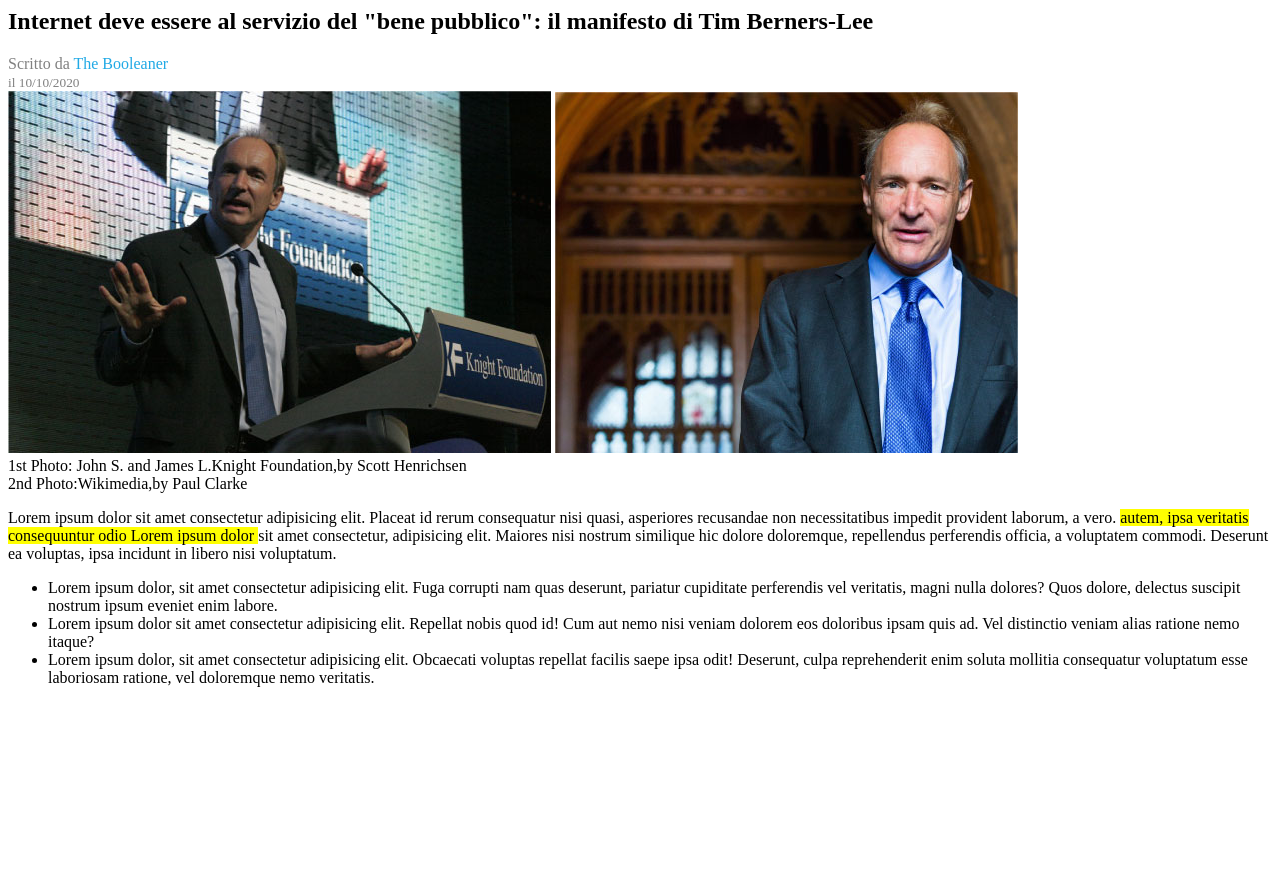
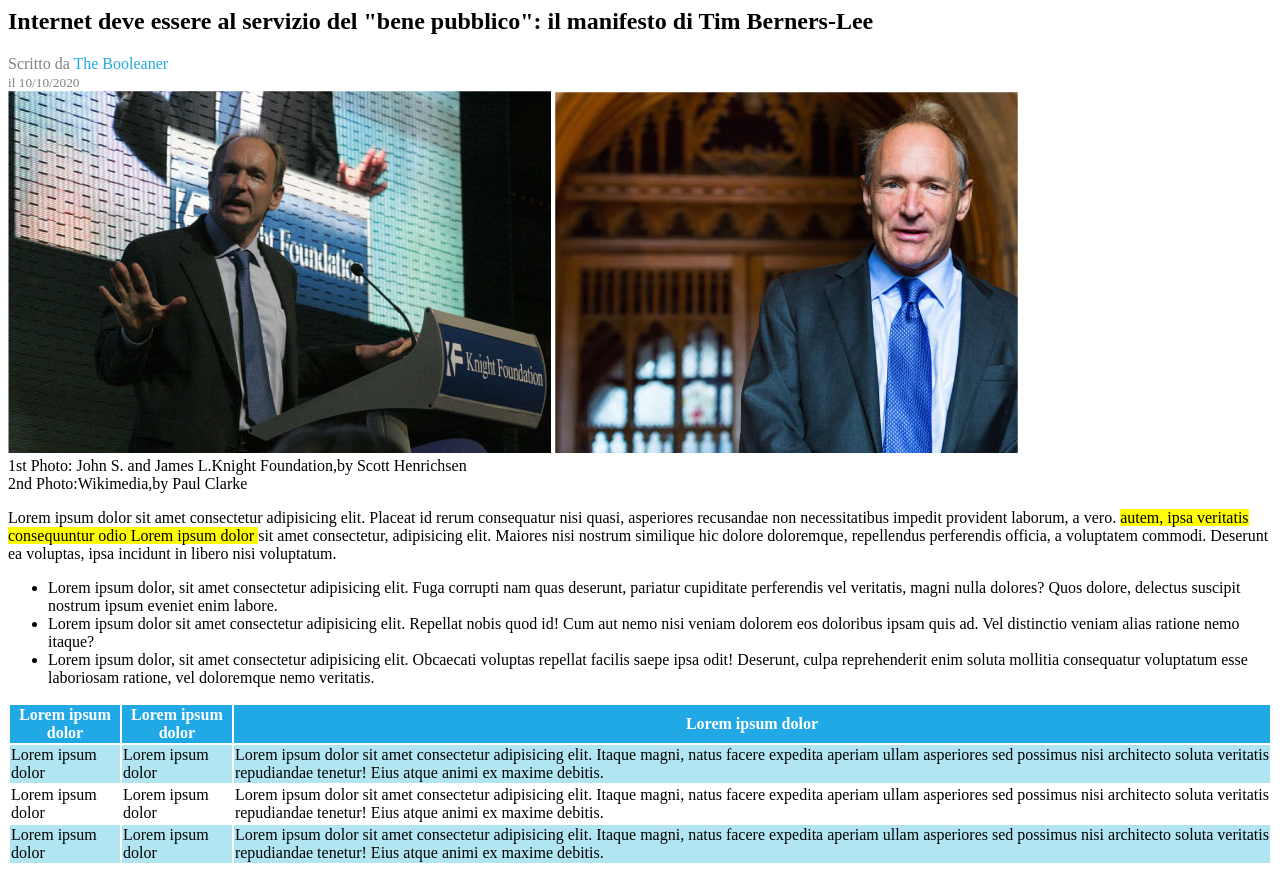
Before and after one commit to Fesposito9197/html-css-booleaner, a plain HTML site: page index.html in a window 1280 px wide. Shown: the part 120-993 px from the top of the page. Before the commit the page ends 823 px from the top, so only its background shows below. Drawn offline with Linux system fonts and the light colour scheme.

Commit message:
aggiunta tabella

```diff
--- a/css/style.css
+++ b/css/style.css
@@ -20,3 +20,14 @@ header{
 span{
     color: #20A9E5;
 }
+
+/* colore tabella */
+th{
+    background-color: #20A9E5;
+    color: white;
+
+}
+
+.tabella{
+    background-color: #B1E5F2;
+}
--- a/index.html
+++ b/index.html
@@ -4,7 +4,7 @@
         <meta charset="UTF-8">
         <meta http-equiv="X-UA-Compatible" content="IE=edge">
         <meta name="viewport" content="width=device-width, initial-scale=1.0">
-        <title>Document</title>
+        <title>Booleaner</title>
         <link rel="stylesheet" href="css/style.css">
     </head>
     <body>
@@ -54,6 +54,33 @@
                 </ul>
             </section>
             <!-- /lista puntata -->
+
+            <!-- tabella -->
+            <section>
+                <table>
+                    <tr>
+                        <th>Lorem ipsum dolor</th>
+                        <th>Lorem ipsum dolor</th>
+                        <th>Lorem ipsum dolor</th>
+                    </tr>
+                    <tr>
+                        <td class="tabella">Lorem ipsum dolor</td>
+                        <td class="tabella">Lorem ipsum dolor</td>
+                        <td class="tabella">Lorem ipsum dolor sit amet consectetur adipisicing elit. Itaque magni, natus facere expedita aperiam ullam asperiores sed possimus nisi architecto soluta veritatis repudiandae tenetur! Eius atque animi ex maxime debitis.</td>
+                    </tr>
+                    <tr>
+                        <td>Lorem ipsum dolor</td>
+                        <td>Lorem ipsum dolor</td>
+                        <td>Lorem ipsum dolor sit amet consectetur adipisicing elit. Itaque magni, natus facere expedita aperiam ullam asperiores sed possimus nisi architecto soluta veritatis repudiandae tenetur! Eius atque animi ex maxime debitis.</td>
+                    </tr>
+                    <tr>
+                        <td class="tabella">Lorem ipsum dolor</td>
+                        <td class="tabella">Lorem ipsum dolor</td>
+                        <td class="tabella">Lorem ipsum dolor sit amet consectetur adipisicing elit. Itaque magni, natus facere expedita aperiam ullam asperiores sed possimus nisi architecto soluta veritatis repudiandae tenetur! Eius atque animi ex maxime debitis.</td>
+                    </tr>
+                </table>
+            </section>
+            <!-- /tabella -->
         </main>
         <footer>
 
```
